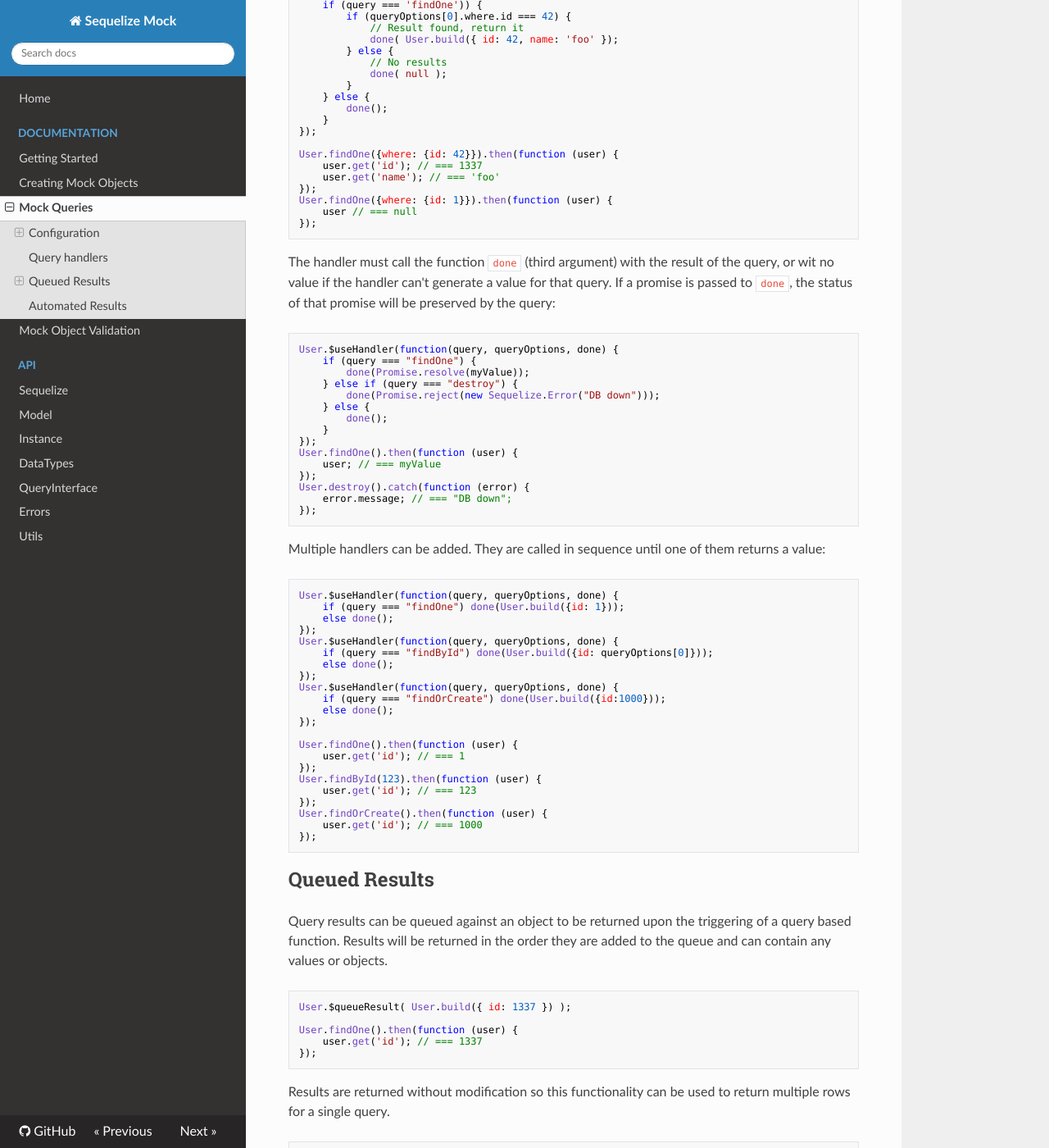
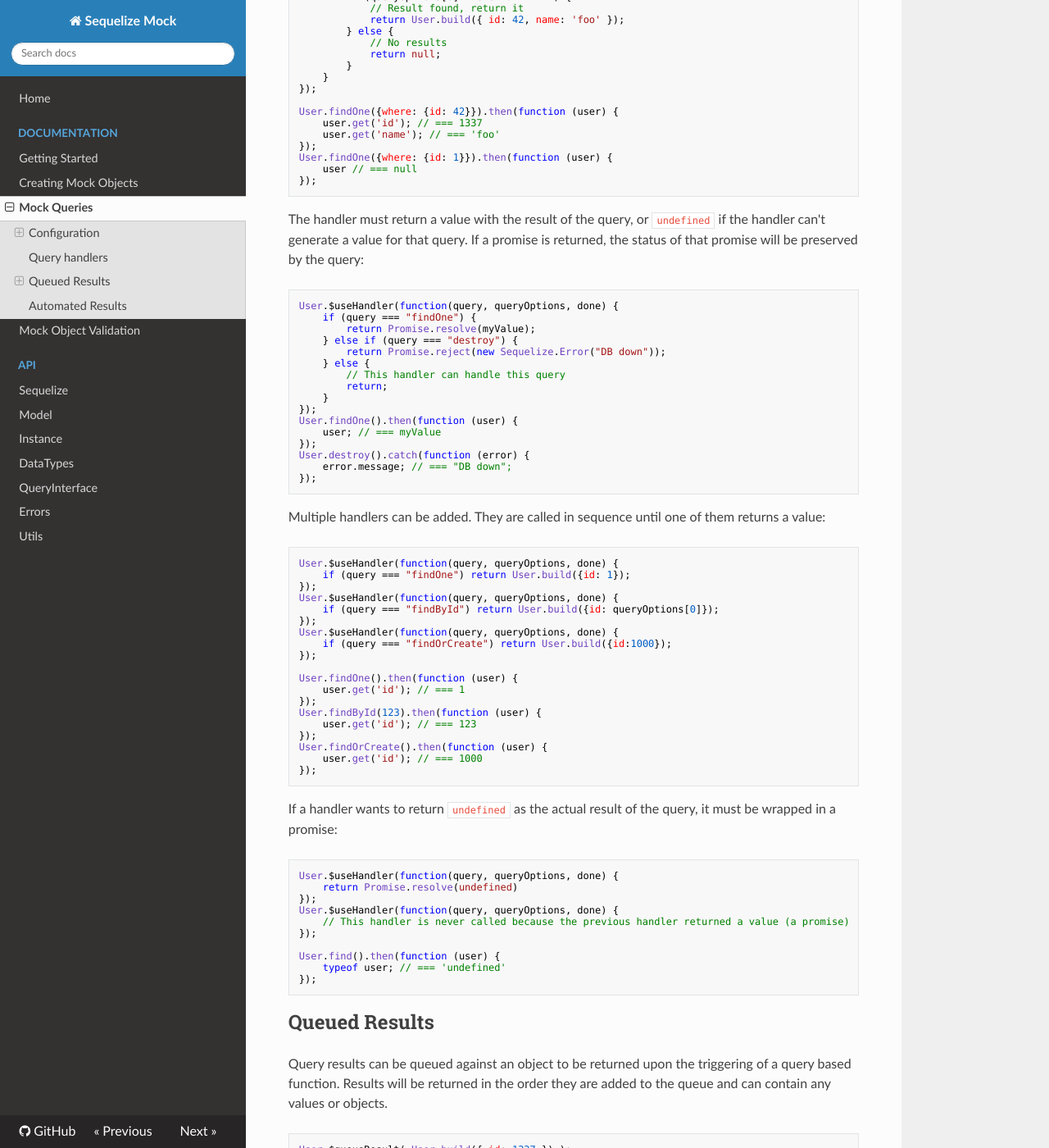
Before and after one commit to BlinkUX/sequelize-mock, an MkDocs documentation site: the page built from docs/docs/mock-queries.md, in a window 1280 px wide and 1400 px high, scrolled down 1785 px. Shown: the whole window at 82% size. Built offline with MkDocs 1.6.1, drawn with Linux system fonts in a browser that asks for light colours; nearby versions of some CDN libraries; old or Windows-style settings are respelled for this version of MkDocs; some of the changed text lies outside the part shown.

Commit message:
Handlers use promises instead done callback

````diff
--- a/docs/docs/mock-queries.md
+++ b/docs/docs/mock-queries.md
@@ -41,26 +41,23 @@ Option | Type | Description
 
 Query results can be generated using query handlers. When multiple handlers are added to the QueryInterface, they will be called in order until one of them returns a valud result. If no handler returns a result, then QueryInterface will get the value from the list of queued results.
 
-The handler will receive three arguments
+The handler will receive two arguments
 
 - The name of the original query method: "findOne", "update", "destroy"...
 - The list of arguments passed to the original query method.
-- A callback that must be called with the result.
 
-The first two arguments can be used to filter the results. For example:
+Those arguments can be used to filter the results. For example:
 
 ```javascript
 User.$useHandler(function(query, queryOptions, done) {
-	if (query === 'findOne')) {
+	if (query === 'findOne') {
 		if (queryOptions[0].where.id === 42) {
 			// Result found, return it
-			done( User.build({ id: 42, name: 'foo' });
+			return User.build({ id: 42, name: 'foo' });
 		} else {
 			// No results
-			done( null );
+			return null;
 		}
-	} else {
-		done();
 	}
 });
 
@@ -73,16 +70,17 @@ User.findOne({where: {id: 1}}).then(function (user) {
 });
 ```
 
-The handler must call the function `done` (third argument) with the result of the query, or wit no value if the handler can't generate a value for that query. If a promise is passed to `done`, the status of that promise will be preserved by the query:
+The handler must return a value with the result of the query, or `undefined` if the handler can't generate a value for that query. If a promise is returned, the status of that promise will be preserved by the query:
 
 ```javascript
 User.$useHandler(function(query, queryOptions, done) {
 	if (query === "findOne") {
-		done(Promise.resolve(myValue));
+		return Promise.resolve(myValue);
 	} else if (query === "destroy") {
-		done(Promise.reject(new Sequelize.Error("DB down")));
+		return Promise.reject(new Sequelize.Error("DB down"));
 	} else {
-		done();
+		// This handler can handle this query
+		return;
 	}
 });
 User.findOne().then(function (user) {
@@ -97,16 +95,13 @@ Multiple handlers can be added. They are called in sequence until one of them re
 
 ```javascript
 User.$useHandler(function(query, queryOptions, done) {
-	if (query === "findOne") done(User.build({id: 1}));
-	else done();
+	if (query === "findOne") return User.build({id: 1});
 });
 User.$useHandler(function(query, queryOptions, done) {
-	if (query === "findById") done(User.build({id: queryOptions[0]}));
-	else done();
+	if (query === "findById") return User.build({id: queryOptions[0]});
 });
 User.$useHandler(function(query, queryOptions, done) {
-	if (query === "findOrCreate") done(User.build({id:1000}));
-	else done();
+	if (query === "findOrCreate") return User.build({id:1000});
 });
 
 User.findOne().then(function (user) {
@@ -117,6 +112,21 @@ User.findById(123).then(function (user) {
 });
 User.findOrCreate().then(function (user) {
 	user.get('id'); // === 1000
+});
+```
+
+If a handler wants to return `undefined` as the actual result of the query, it must be wrapped in a promise:
+
+```javascript
+User.$useHandler(function(query, queryOptions, done) {
+	return Promise.resolve(undefined)
+});
+User.$useHandler(function(query, queryOptions, done) {
+	// This handler is never called because the previous handler returned a value (a promise)
+});
+
+User.find().then(function (user) {
+	typeof user; // === 'undefined'
 });
 ```
 
````
Also changed, not shown: 2 other files.
